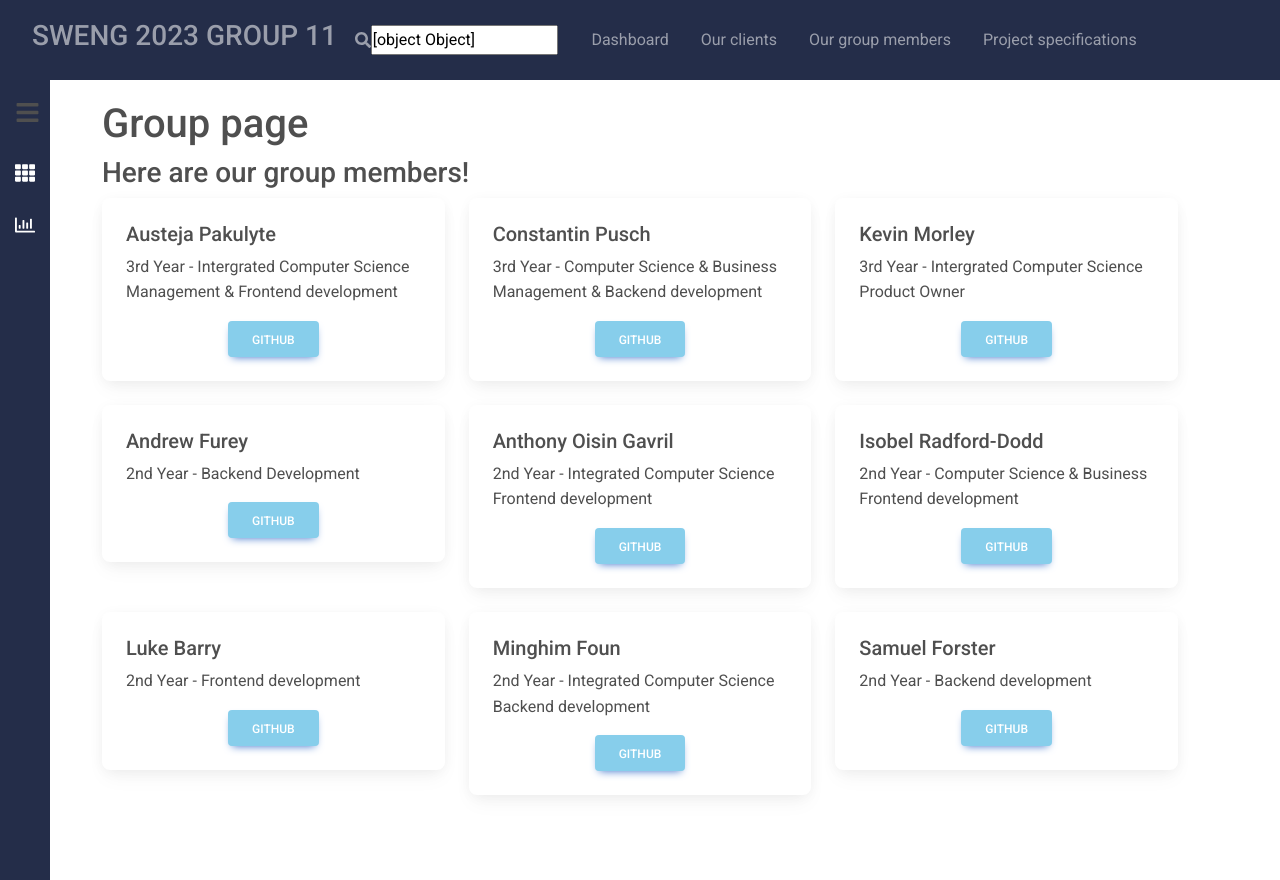
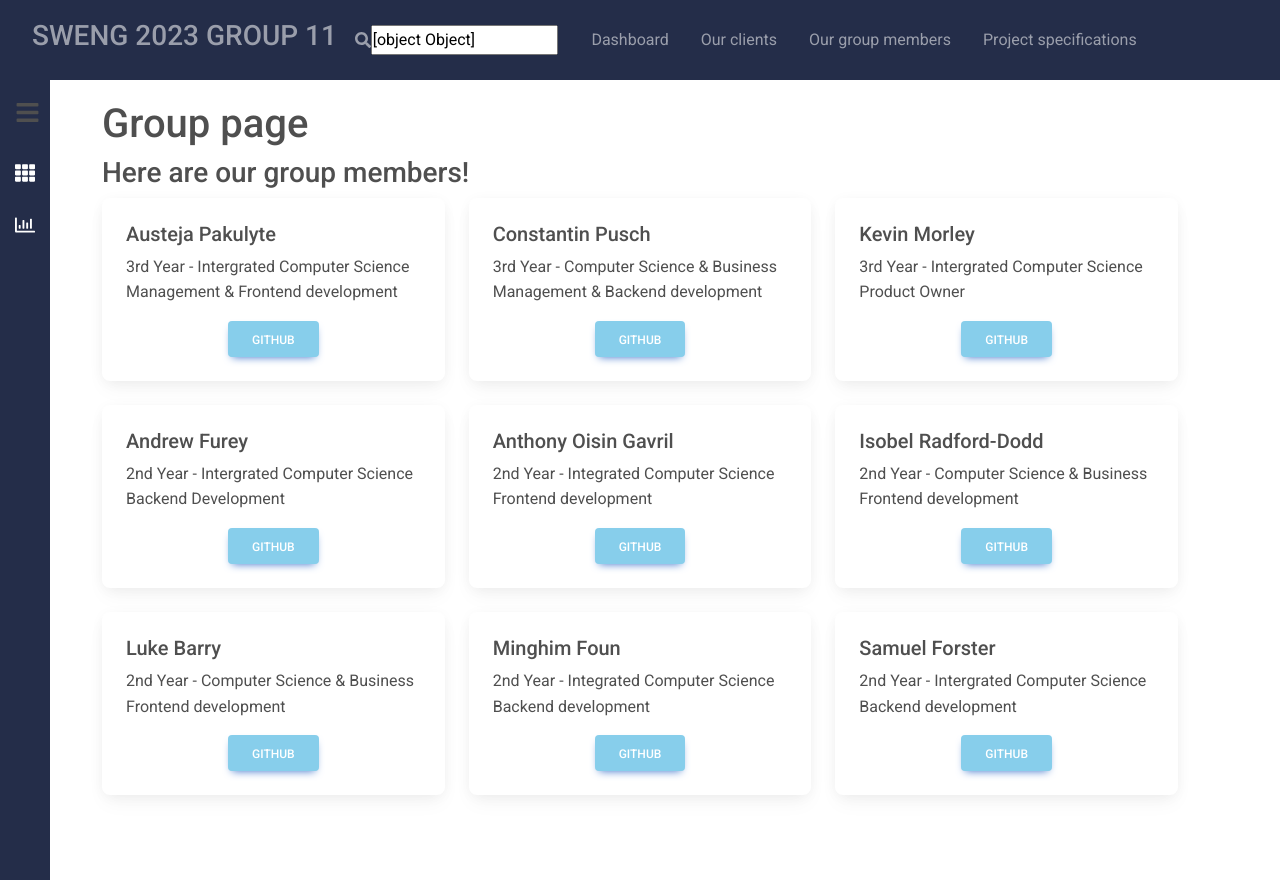
Before and after one commit to SWENG-Group11-2023/SWENG-Group11-2023, a React (Create React App) app in the folder frontend/: page /Group in a window 1280 px wide. Built offline with nearby package versions, Linux system fonts and the light colour scheme; no server answers.

Commit message:
Filled in files & formatting fix

```diff
--- a/frontend/src/components/MemberCards.jsx
+++ b/frontend/src/components/MemberCards.jsx
@@ -47,7 +47,7 @@ export default function App() {
           <MDBCardBody>
             <MDBCardTitle>Kevin Morley</MDBCardTitle>
             <MDBCardText>
-              3rd Year - Intergrated Computer Science
+              3rd Year - Intergrated Computer Science <br></br>
               Product Owner
             </MDBCardText>
             <div class="text-center">
@@ -62,7 +62,7 @@ export default function App() {
           <MDBCardBody>
             <MDBCardTitle>Andrew Furey</MDBCardTitle>
             <MDBCardText>
-              2nd Year -
+              2nd Year - Intergrated Computer Science <br></br>
               Backend Development
             </MDBCardText>
             <div class="text-center">
@@ -77,7 +77,7 @@ export default function App() {
           <MDBCardBody>
             <MDBCardTitle>Anthony Oisin Gavril </MDBCardTitle>
             <MDBCardText>
-              2nd Year - Integrated Computer Science
+              2nd Year - Integrated Computer Science <br></br>
               Frontend development
             </MDBCardText>
             <div class="text-center">
@@ -92,7 +92,7 @@ export default function App() {
           <MDBCardBody>
             <MDBCardTitle>Isobel Radford-Dodd</MDBCardTitle>
             <MDBCardText>
-              2nd Year - Computer Science & Business
+              2nd Year - Computer Science & Business <br></br>
               Frontend development
             </MDBCardText>
             <div class="text-center">
@@ -107,7 +107,7 @@ export default function App() {
           <MDBCardBody>
             <MDBCardTitle>Luke Barry</MDBCardTitle>
             <MDBCardText>
-              2nd Year -
+              2nd Year - Computer Science & Business <br></br>
               Frontend development
             </MDBCardText>
             <div class="text-center">
@@ -122,7 +122,7 @@ export default function App() {
           <MDBCardBody>
             <MDBCardTitle>Minghim Foun</MDBCardTitle>
             <MDBCardText>
-              2nd Year - Integrated Computer Science
+              2nd Year - Integrated Computer Science <br></br>
               Backend development
             </MDBCardText>
             <div class="text-center">
@@ -137,7 +137,7 @@ export default function App() {
           <MDBCardBody>
             <MDBCardTitle>Samuel Forster</MDBCardTitle>
             <MDBCardText>
-              2nd Year -
+              2nd Year - Intergrated Computer Science <br></br>
               Backend development
             </MDBCardText>
             <div class="text-center">
```
